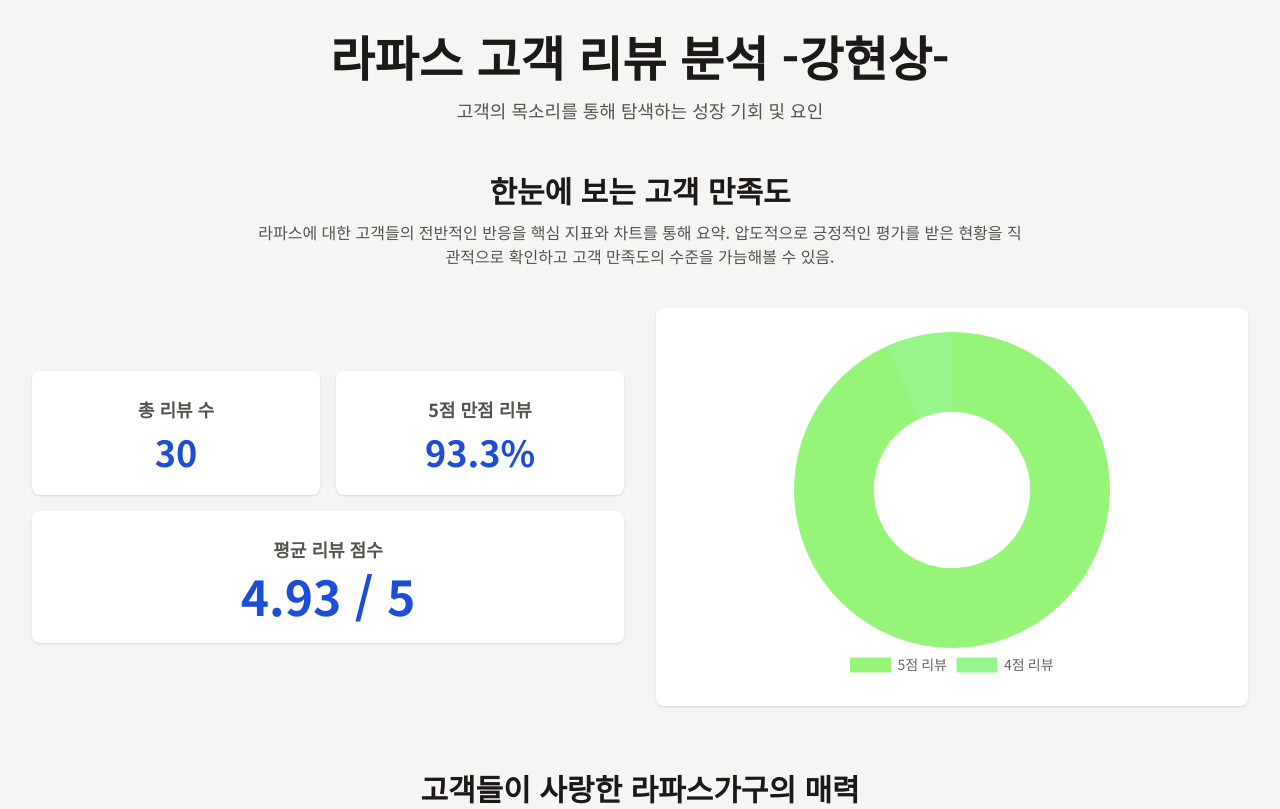
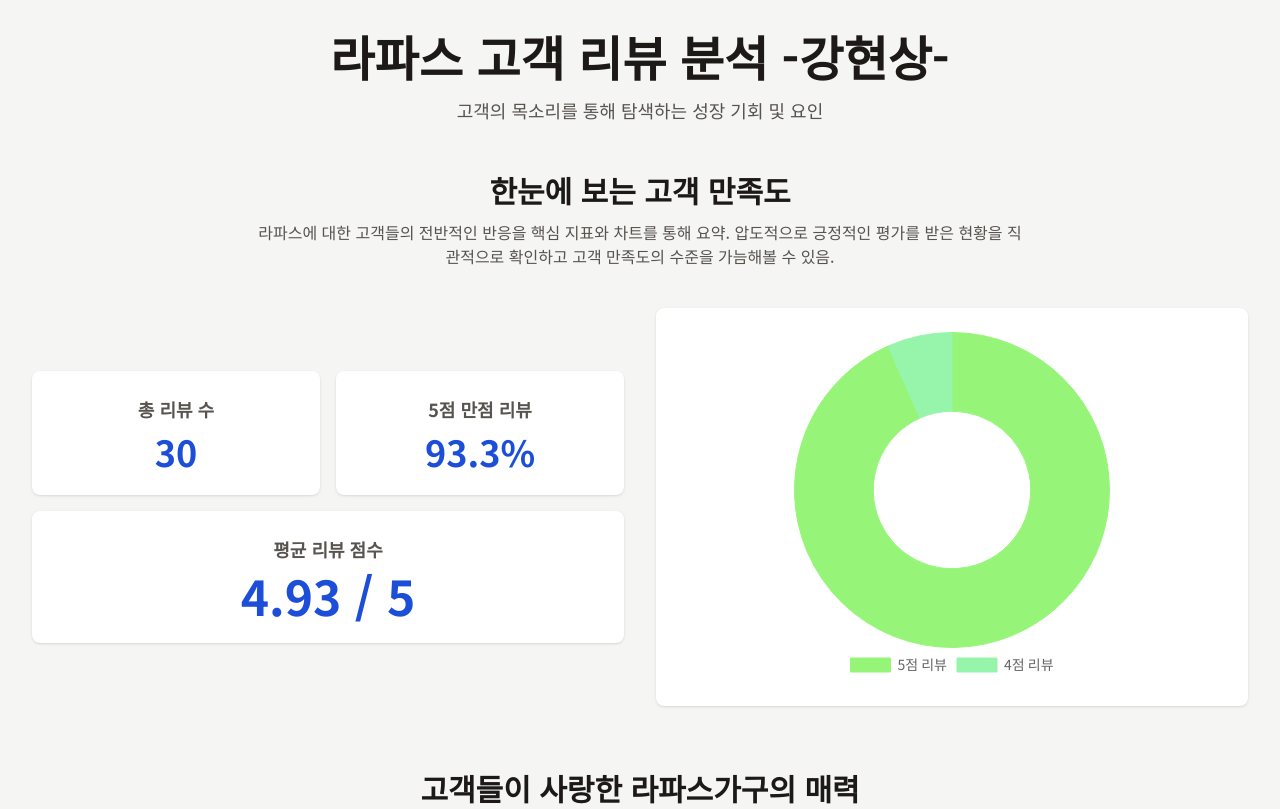
Before and after one commit to gangphenomenon/2, a plain HTML site: page index.html in a window 1280 px wide. Shown: the top 809 px of the page. Drawn offline with nearby package versions, Linux system fonts and the light colour scheme.

Commit message:
Update index.html
color change 2

```diff
--- a/index.html
+++ b/index.html
@@ -235,11 +235,11 @@
                         data: [28, 2],
                         backgroundColor: [
                             'rgba(150, 245, 120, 96)', // blue-500
-                            'rgba(150, 245, 139, 96)'  // blue-400
+                            'rgba(150, 245, 170, 96)'  // blue-400
                         ],
                         borderColor: [
                             'rgba(150, 245, 120, 96)', // blue-500
-                            'rgba(150, 245, 139, 96)'  // blue-400
+                            'rgba(150, 245, 170, 96)'  // blue-400
                         ],
                         borderWidth: 1
                     }]
```
